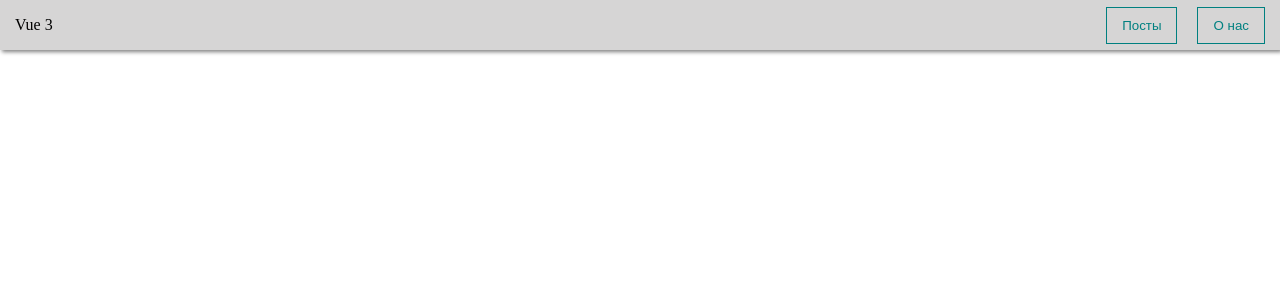
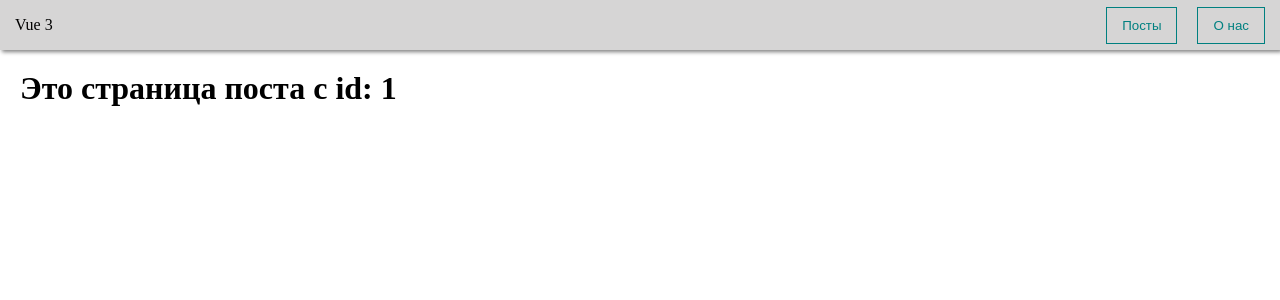
Before and after one commit to Sofiyaaa/vue-course, a Vue app: page /posts/1 in a window 1280 px wide. Before the commit this address had no page. Shown: the top 300 px of the page. Built offline with nearby package versions, Linux system fonts and the light colour scheme.

Commit message:
Routing fix

```diff
--- a/src/App.vue
+++ b/src/App.vue
@@ -9,7 +9,6 @@
 import Navbar from './components/UI/Navbar.vue'
 export default {
   components: { Navbar },
-
 }
 </script>
 
--- a/src/pages/PostIdPage.vue
+++ b/src/pages/PostIdPage.vue
@@ -1,5 +1,5 @@
 <template>
-    <h1>Это страница поста с id: {{ console.log($route.params.id) }}</h1>
+    <h1>Это страница поста с id: {{ $route.params.id }}</h1>
 </template>
 
 <script>
--- a/src/router/router.js
+++ b/src/router/router.js
@@ -18,7 +18,7 @@ const routes = [
         component: About,
     },
     {
-        path: '/posts:id',
+        path: '/posts/:id',
         component: PostIdPage,
     }
 ]
```
